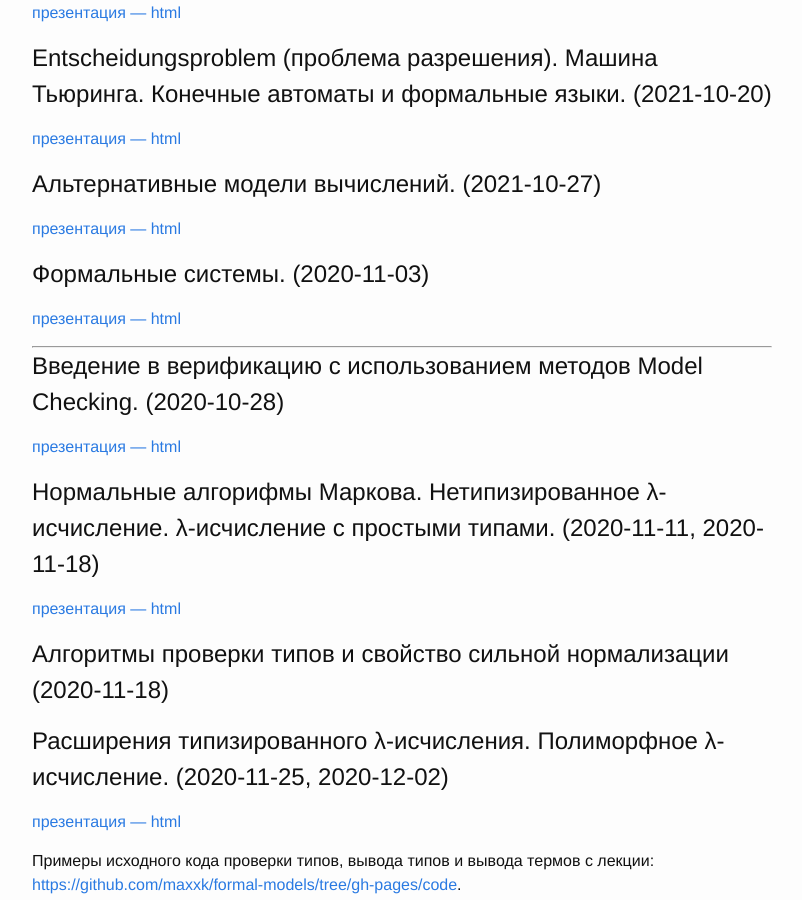
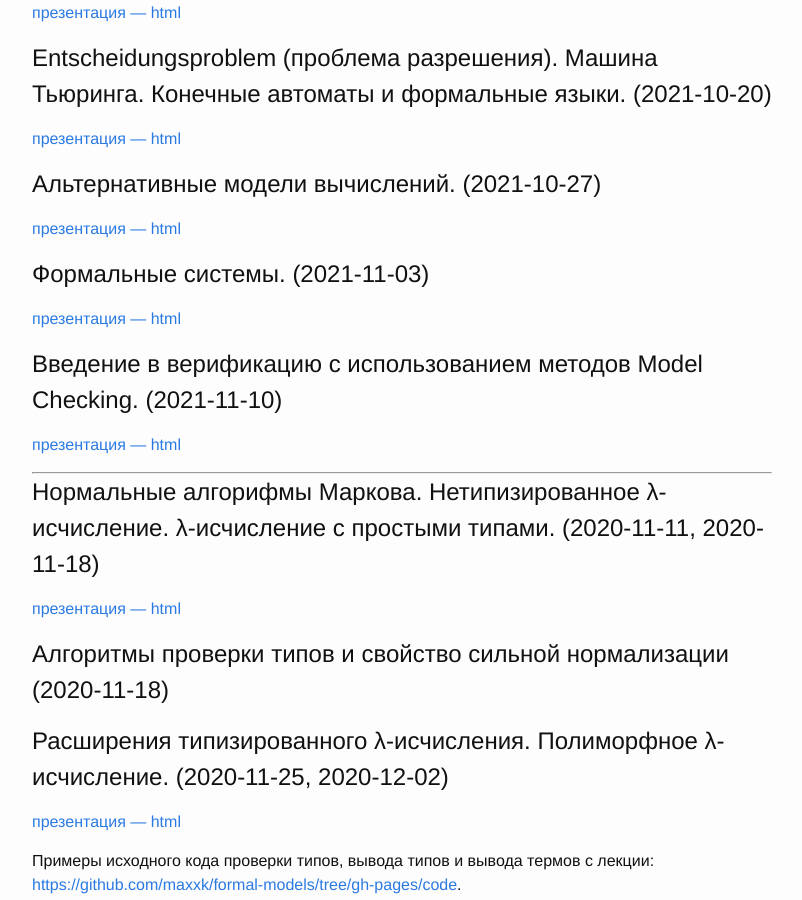
Before and after one commit to maxxk/formal-models, a Jekyll site: the page built from index.md, in a window 1280 px wide and 900 px high, scrolled down 757 px. Shown: the whole window, without its empty margins (238-1040 px from the left). Built offline with Jekyll 4.4.1, drawn with Linux system fonts in a browser that asks for light colours; our own code applies the rules of GitHub Pages for plain Markdown files.

Commit message:
05 Model Checking (just index)

```diff
--- a/index.md
+++ b/index.md
@@ -42,19 +42,18 @@ layout: default
 [презентация — html](presentations/03-Alternate-models.html)
 
 
-## Формальные системы. (2020-11-03)
+## Формальные системы. (2021-11-03)
 
 [презентация — html](presentations/04-Logics.html)
 
 
-<hr/>
-
-
-## Введение в верификацию с использованием методов Model Checking. (2020-10-28)
+## Введение в верификацию с использованием методов Model Checking. (2021-11-10)
 
 [презентация — html](presentations/04-Model-Checking.html)
 
 
+
+<hr/>
 
 
 ## Нормальные алгорифмы Маркова. Нетипизированное λ-исчисление. λ-исчисление с простыми типами. (2020-11-11, 2020-11-18)
```
